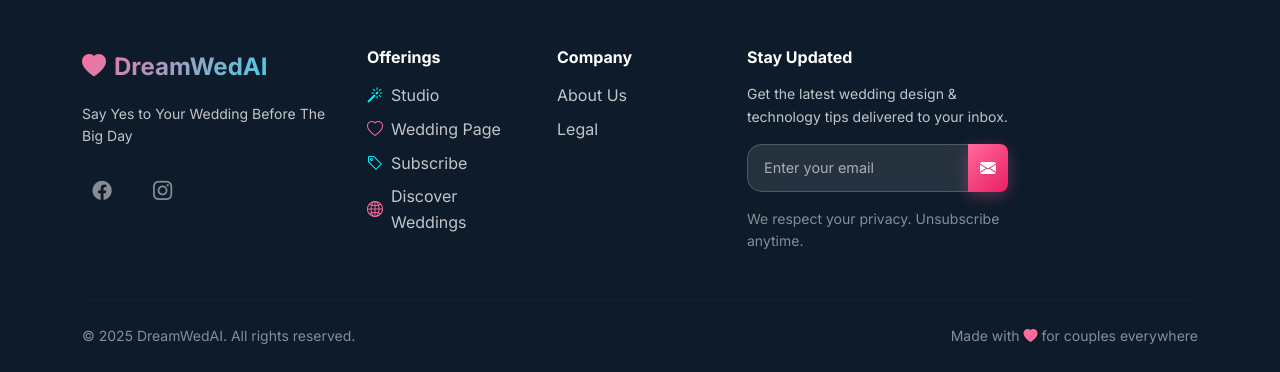
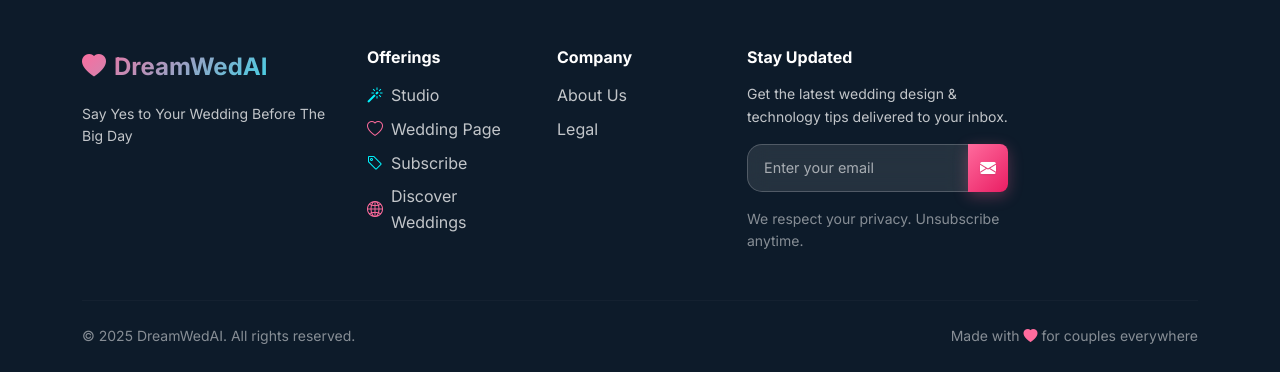
Before and after one commit to woodhalljames/saasbase, a Django app: page /studio/collections/ in a window 1280 px wide. Shown: the part 628-1000 px from the top of the page. Run offline with Django 5.2, Linux system fonts and the light colour scheme; the visitor is signed in with stand-in values (Sample User, id 1); data comes from the database, SQL or seed files in the repository; data that the repository does not hold is empty; parts of the project's set-up code (start-up, migrations or seed data) failed here and were passed over; some libraries are stand-ins or nearby versions.

Commit message:
based footer

```diff
--- a/config/settings/production.py
+++ b/config/settings/production.py
@@ -77,7 +77,7 @@ STORAGES = {
         "BACKEND": "django.core.files.storage.FileSystemStorage",
     },
     "staticfiles": {
-        "BACKEND": "django.contrib.staticfiles.storage.StaticFilesStorage",
+        "BACKEND": "django.contrib.staticfiles.storage.StaticFilesStorag",
     },
 }
 
--- a/saas_base/templates/base.html
+++ b/saas_base/templates/base.html
@@ -338,15 +338,7 @@
           <p class="text-white-75 small">
             Say Yes to Your Wedding Before The Big Day
           </p>
-          <!-- Social Media Links -->
-          <div class="mt-4">
-            <a href="#" class="text-white-50 me-3 social-link" aria-label="Facebook">
-              <i class="bi bi-facebook"></i>
-            </a>
-            <a href="https://www.instagram.com/dreamwedai/" class="text-white-50 me-3 social-link" aria-label="Instagram">
-              <i class="bi bi-instagram"></i>
-            </a>
-          </div>
+
         </div>
 
         <!-- Product Column -->
```
